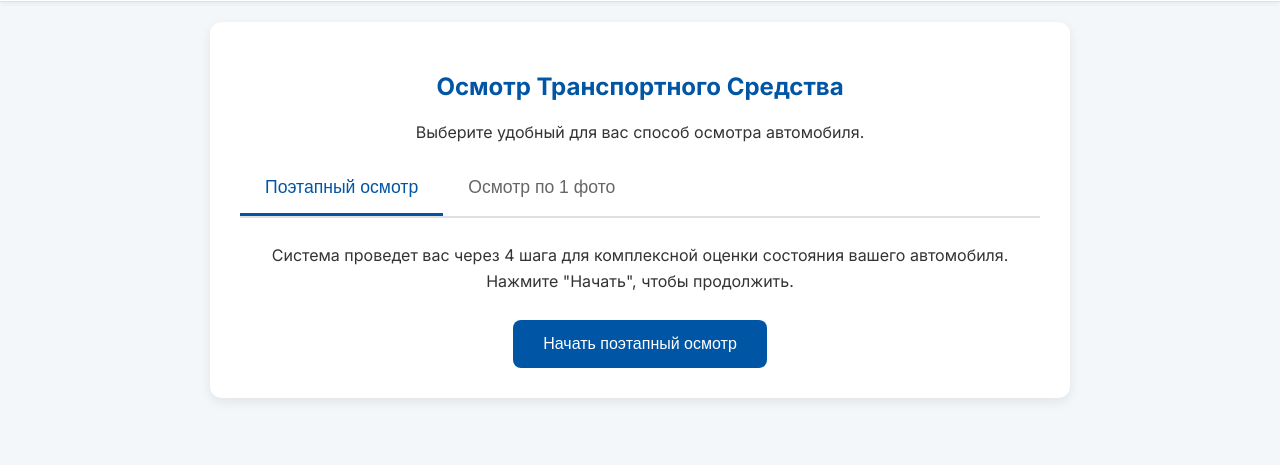
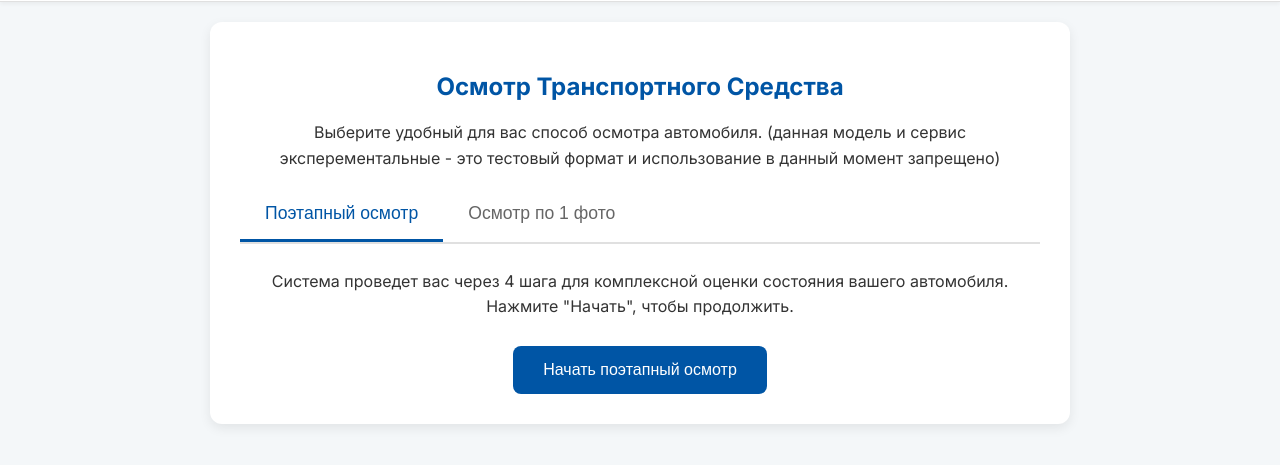
Before and after one commit to Tamerlan12345/vision, a plain HTML site: page index.html in a window 1280 px wide. Shown: the part 77-542 px from the top of the page. Drawn offline with Linux system fonts and the light colour scheme.

Commit message:
Update index.html

```diff
--- a/index.html
+++ b/index.html
@@ -332,7 +332,7 @@
         <section id="screen-start" class="screen active">
             <div class="card">
                 <h1>Осмотр Транспортного Средства</h1>
-                <p>Выберите удобный для вас способ осмотра автомобиля.</p>
+                <p>Выберите удобный для вас способ осмотра автомобиля. (данная модель и сервис эксперементальные - это тестовый формат и использование в данный момент запрещено)</p>
                 <div class="tab-nav">
                     <button class="tab-btn active" data-tab="tab-multi-photo">Поэтапный осмотр</button>
                     <button class="tab-btn" data-tab="tab-single-photo">Осмотр по 1 фото</button>
```
